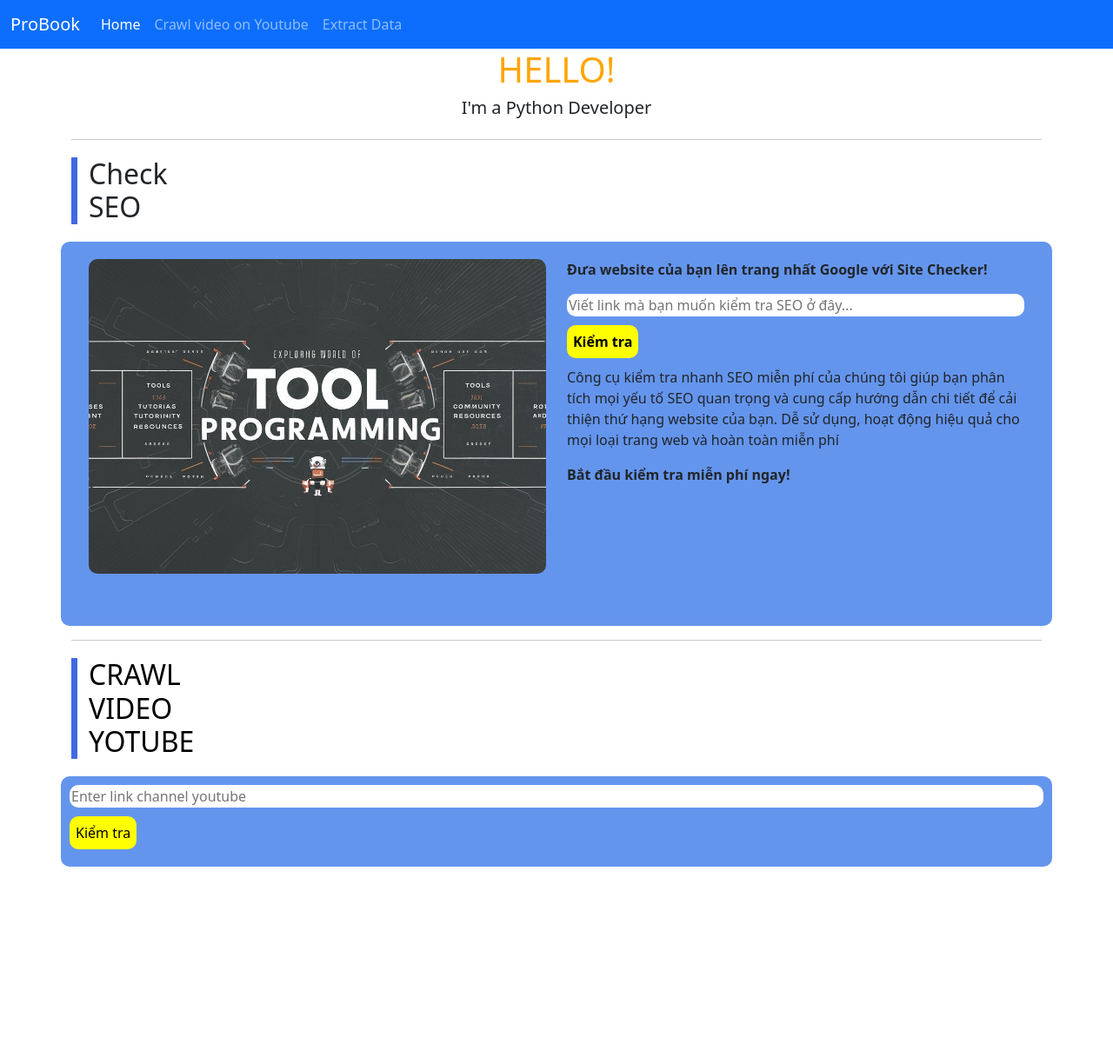
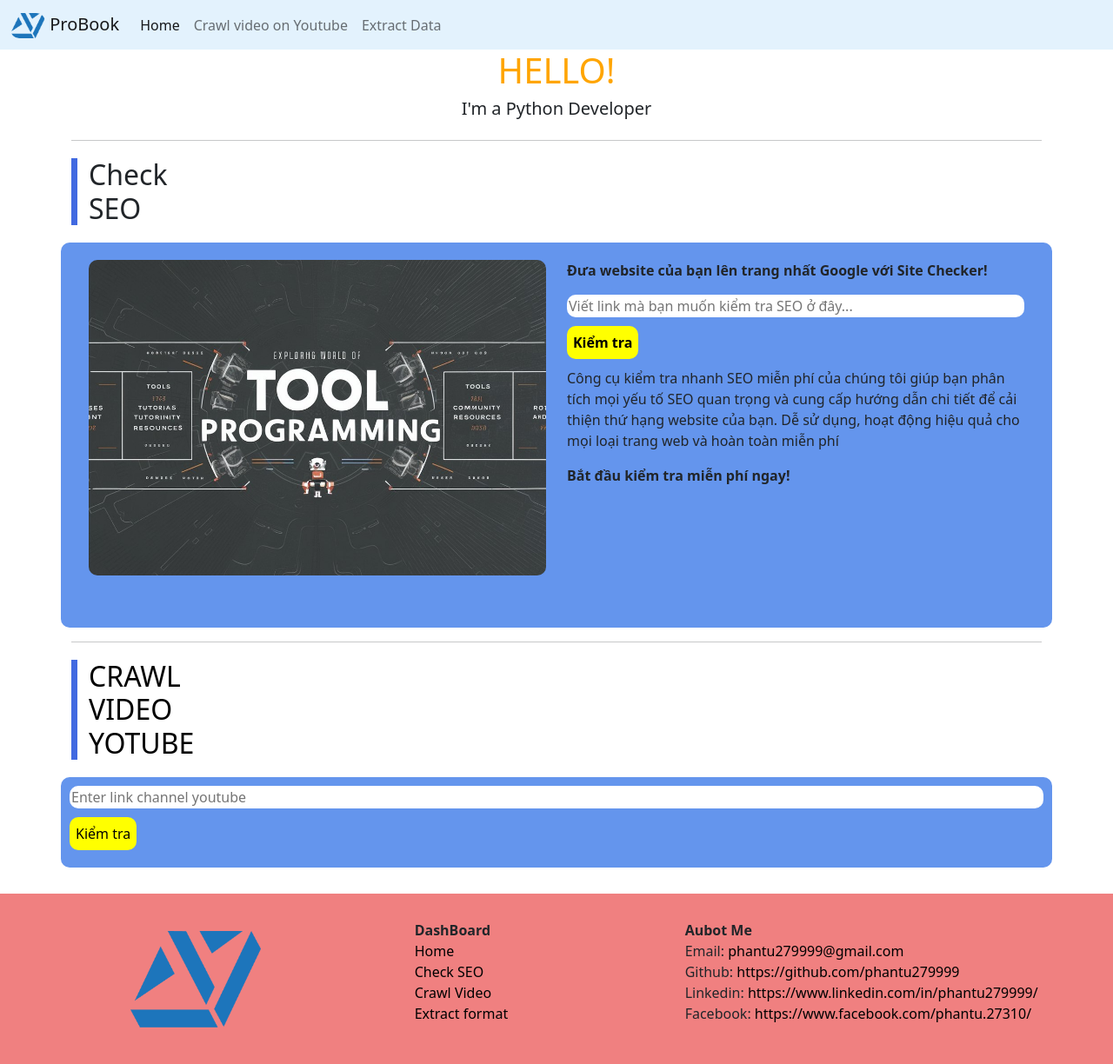
Before and after one commit to phantu279999/ProBook-Pro, a Django app: page / in a window 1280 px wide. Shown: the whole page at 87% size. Before the commit the page ends 997 px from the top, so only its background shows below. Run offline with Django 5.2, Linux system fonts and the light colour scheme.

Commit message:
update code

```diff
--- a/templates/base.html
+++ b/templates/base.html
@@ -13,7 +13,7 @@
     <meta name="geo.region" content="VN"/>
     <meta name="geo.placename" content="Hung Yen"/>
     <meta name="google" content="nositelinkssearchbox"/>
-    <link rel="icon" href="/media/logo-tool.jpeg" type="image/x-icon"/>
+    <link rel="icon" href="/media/icon_web.png" type="image/x-icon"/>
 
     <meta name="keywords" content="Tool Programming, Test SEO, Crawl data, Check SEO, Python, Program">
     <meta name="description" content="">
@@ -23,7 +23,7 @@
     <meta property="og:image" content="/media/logo.png"/>
     <meta property="og:url" content="https://probook.click"/>
     <meta property="og:site_name" content="AppBook"/>
-    <link href="/media/logo-tool.jpeg" rel="icon">
+    <link href="/media/icon_web.png" rel="icon">
 
     <link href="https://cdn.jsdelivr.net/npm/bootstrap@5.0.2/dist/css/bootstrap.min.css" rel="stylesheet"
           integrity="sha384-EVSTQN3/azprG1Anm3QDgpJLIm9Nao0Yz1ztcQTwFspd3yD65VohhpuuCOmLASjC" crossorigin="anonymous">
--- a/templates/partials/_footer.html
+++ b/templates/partials/_footer.html
@@ -1,3 +1,25 @@
-<footer>
-
+<footer style="background-color: lightcoral; padding: 30px; margin-top: 30px;">
+<div class="row">
+    <div class="col-lg-4 col-md-4 col-12" style="display: flex; justify-content: center; align-items: center;">
+        <img src="/media/icon_web.png" alt="icon" style="width: 150px; height: auto">
+    </div>
+    <div class="col-lg-3 col-md-4 col-12">
+        <ul style="list-style-type:none;">
+            <li><b>DashBoard</b></li>
+            <li><a href="/">Home</a></li>
+            <li><a href="/">Check SEO</a></li>
+            <li><a href="{% url 'video_youtube' %}">Crawl Video</a></li>
+            <li><a href="{% url 'extract_format' %}">Extract format</a></li>
+        </ul>
+    </div>
+    <div class="col-lg-5 col-md-4 col-12">
+        <ul style="list-style-type:none;">
+            <li><b>Aubot Me</b></li>
+            <li>Email: <a href="mailto:phantu279999@gmail.com">phantu279999@gmail.com</a></li>
+            <li>Github: <a href="https://github.com/phantu279999" target="_blank">https://github.com/phantu279999</a></li>
+            <li>Linkedin: <a href="https://www.linkedin.com/in/phantu279999/" target="_blank">https://www.linkedin.com/in/phantu279999/</a></li>
+            <li>Facebook: <a href="https://www.facebook.com/phantu.27310/" target="_blank">https://www.facebook.com/phantu.27310/</a></li>
+        </ul>
+    </div>
+</div>
 </footer>
--- a/templates/partials/_header.html
+++ b/templates/partials/_header.html
@@ -1,6 +1,6 @@
-<nav class="navbar navbar-expand-lg navbar-dark bg-primary">
+<nav class="navbar navbar-expand-lg navbar-light" style="background-color: #e3f2fd;">
   <div class="container-fluid">
-    <a class="navbar-brand" href="/">ProBook</a>
+    <a class="navbar-brand" href="/"><img src="/media/icon_web.png" style="width: 40px; height: auto" alt="icon"/> ProBook</a>
     <button class="navbar-toggler" type="button" data-bs-toggle="collapse" data-bs-target="#navbarNavDropdown" aria-controls="navbarNavDropdown" aria-expanded="false" aria-label="Toggle navigation">
       <span class="navbar-toggler-icon"></span>
     </button>
```
Also changed, not shown: media/icon_web.png (added), media/logo-tool.jpeg (deleted).
